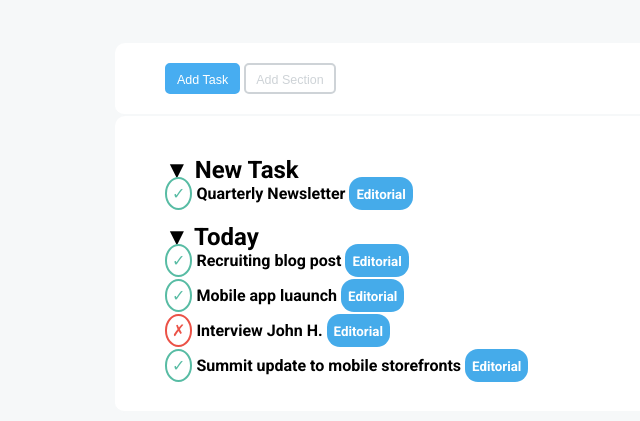
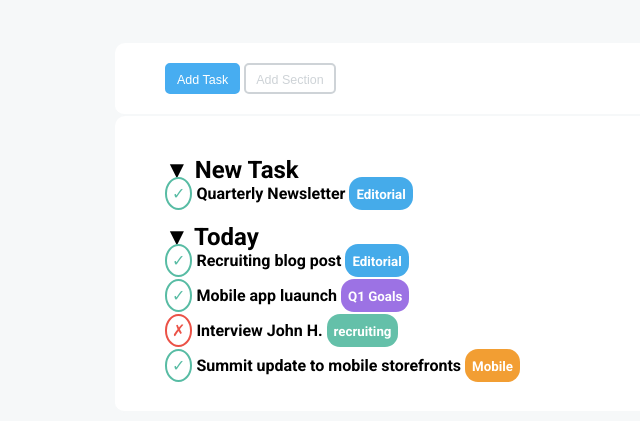
Before and after one commit to salvatoredepaola/html-css-toboolist, a plain HTML site: page index.html in a window 1280 px wide. Shown: the part 115-536 px from the top of the page, without its empty margins (0-640 px from the left). Drawn offline with Linux system fonts and the light colour scheme.

Commit message:
fatto today

```diff
--- a/css/style.css
+++ b/css/style.css
@@ -97,3 +97,35 @@ h2 {
     padding: 5px;
 
 }
+
+.purple{
+    background-color: #9c72e4;
+    color: #ffffff;
+    border-radius: 13px;
+    padding: 7px;
+
+}
+
+.green {
+    background-color: #64c0a9;
+    color: #ffffff;
+    border-radius: 13px;
+    padding: 7px;
+
+}
+
+.orange {
+    background-color: #f29e33;
+    color: #ffffff;
+    border-radius: 13px;
+    padding: 7px;
+
+}
+
+.rose {
+    background-color: #d863a1;
+    color: #ffffff;
+    border-radius: 13px;
+    padding: 7px;
+
+}
--- a/index.html
+++ b/index.html
@@ -30,13 +30,13 @@
 
         <div id="box2">
             <h2> &#9660 New Task</h2>
-            <p><span class="check">&check;</span>  Quarterly Newsletter <span class="blue"><small>Editorial</small></span></p>
+            <p><span class="check">&check;</span>  Quarterly Newsletter    <span class="blue"><small>  Editorial</small></span></p>
 
             <h2> &#9660 Today</h2>
-            <p><span class="check">&check;</span>  Recruiting blog post <span class="blue"><small>Editorial</small></span></p>
-            <p><span class="check">&check;</span>  Mobile app luaunch <span class="blue"><small>Editorial</small></span></p>
-            <p><span class="cross">&cross;</span>  Interview John H. <span class="blue"><small>Editorial</small></span></p>
-            <p><span class="check">&check;</span>  Summit update to mobile storefronts <span class="blue"><small>Editorial</small></span></p>
+            <p><span class="check">&check;</span>  Recruiting blog post <span class="blue"><small>  Editorial</small></span></p>
+            <p><span class="check">&check;</span>  Mobile app luaunch <span class="purple"><small>  Q1 Goals</small></span></p>
+            <p><span class="cross">&cross;</span>  Interview John H. <span class="green"><small>  recruiting</small></span></p>
+            <p><span class="check">&check;</span>  Summit update to mobile storefronts <span class="orange"><small>  Mobile</small></span></p>
 
         </div>
 
```
